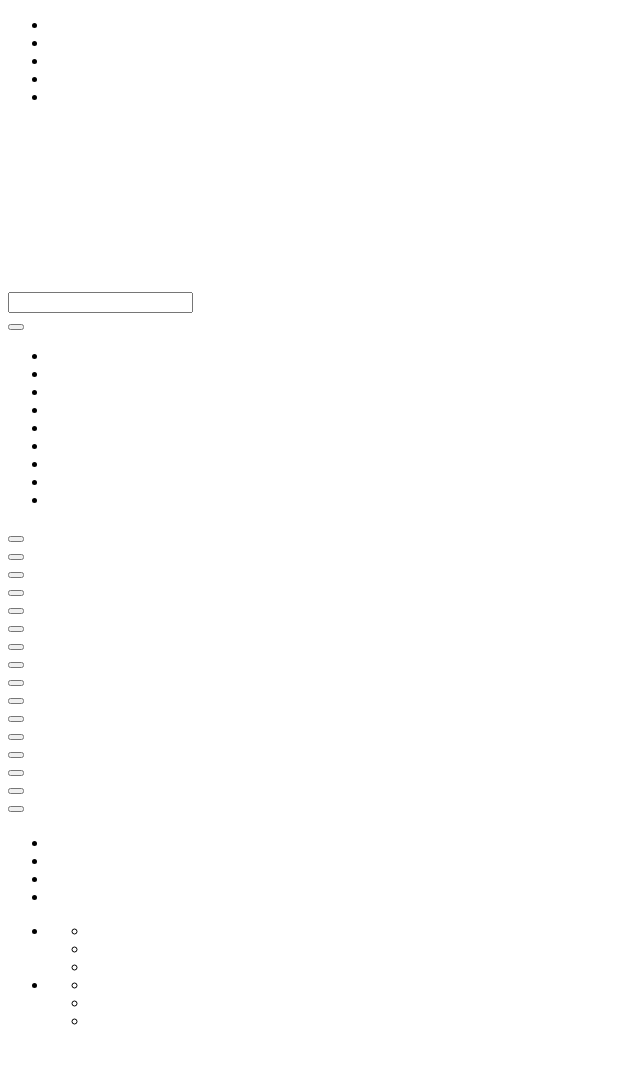
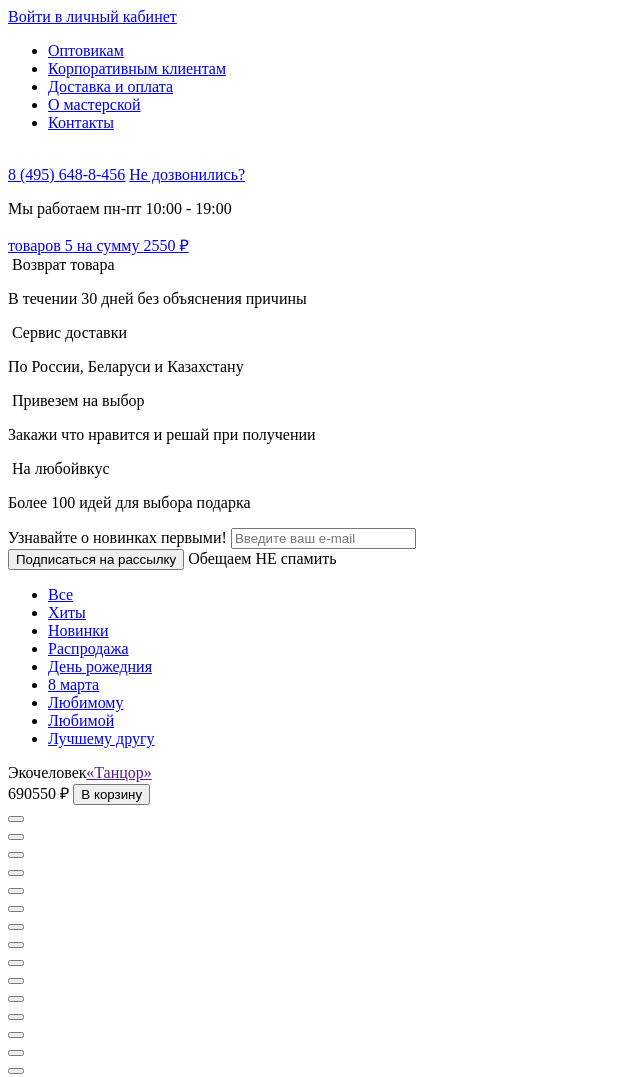
Before and after one commit to uspehcoursbrest/LobkoGroupProject, a plain HTML site: page main.html in a window 1280 px wide. Shown: the top 1077 px of the page, without its empty margins (0-640 px from the left). Before the commit the page ends 1046 px from the top, so only its background shows below. Drawn offline with Linux system fonts and the light colour scheme.

Commit message:
Приступили к копированию текста

```diff
--- a/main.html
+++ b/main.html
@@ -8,13 +8,13 @@
 <header>
     <div class="container">
         <div class="left">
-            <a href="#"><span></span></a>
+            <a href="#"><span></span>Войти в личный кабинет</a>
             <ul>
-                <li><a href="#"></a></li>
-                <li><a href="#"></a></li>
-                <li><a href="#"></a></li>
-                <li><a href="#"></a></li>
-                <li><a href="#"></a></li>
+                <li><a href="#">Оптовикам </a></li>
+                <li><a href="#">Корпоративным клиентам</a></li>
+                <li><a href="#">Доставка и оплата</a></li>
+                <li><a href="#">О мастерской</a></li>
+                <li><a href="#">Контакты</a></li>
             </ul>
         </div>
         <div class="logo">
@@ -23,10 +23,11 @@
             </a>
         </div>
         <div class="right">
-            <a href="#"></a>
-            <a href="#"></a>
-            <p></p>
-            <a href="#"></a>
+            <a href="#">8 (495) 648-8-456</a>
+            <a href="#">Не дозвонились?</a>
+            <p>Мы работаем пн-пт
+                10:00 - 19:00</p>
+            <a href="#">товаров <span>5</span> на сумму <span>2550 ₽</span></a>
         </div>
     </div>
 </header>
@@ -40,33 +41,33 @@
             <div class="advantages">
                 <div class="item">
                     <img src="" alt="">
-                    <span></span>
-                    <p></p>
+                    <span>Возврат товара</span>
+                    <p>В течении 30 дней без объяснения причины</p>
                 </div>
                 <div class="item">
                     <img src="" alt="">
-                    <span></span>
-                    <p></p>
+                    <span>Сервис доставки</span>
+                    <p>По России, Беларуси и Казахстану</p>
                 </div>
                 <div class="item">
                     <img src="" alt="">
-                    <span></span>
-                    <p></p>
+                    <span>Привезем на выбор</span>
+                    <p>Закажи что нравится и решай при получении</p>
                 </div>
                 <div class="item">
                     <img src="" alt="">
-                    <span></span>
-                    <p></p>
+                    <span>На любойвкус</span>
+                    <p>Более 100 идей для выбора подарка</p>
                 </div>
 
             </div>
             <div class="subscribe">
                 <form action="#">
-                    <label for=""></label>
-                    <input type="text">
+                    <label for="send">Узнавайте о новинках первыми! </label>
+                    <input type="text" id="send" placeholder="Введите ваш e-mail ">
                     <div class="wrap">
-                        <button></button>
-                        <span></span>
+                        <button>Подписаться на рассылку</button>
+                        <span>Обещаем НЕ спамить</span>
                     </div>
                 </form>
             </div>
@@ -74,15 +75,15 @@
         <div class="catalog">
             <div class="filter">
                 <ul>
-                    <li><a href="#"></a></li>
-                    <li><a href="#"></a></li>
-                    <li><a href="#"></a></li>
-                    <li><a href="#"></a></li>
-                    <li><a href="#"></a></li>
-                    <li><a href="#"></a></li>
-                    <li><a href="#"></a></li>
-                    <li><a href="#"></a></li>
-                    <li><a href="#"></a></li>
+                    <li><a href="#">Все</a></li>
+                    <li><a href="#">Хиты</a></li>
+                    <li><a href="#">Новинки</a></li>
+                    <li><a href="#">Распродажа </a></li>
+                    <li><a href="#">День рожедния</a></li>
+                    <li><a href="#"> 8 марта</a></li>
+                    <li><a href="#">Любимому</a></li>
+                    <li><a href="#">Любимой</a></li>
+                    <li><a href="#">Лучшему другу</a></li>
                 </ul>
                 <div class="view">
                     <span></span>
@@ -92,9 +93,9 @@
             <div class="cards">
                 <div class="cadr">
                     <div class="img"></div>
-                    <div class="content"><span class="title"></span><a href=""></a>
-                        <div class="buy"><span class="price"><span class="old"></span></span>
-                            <button></button>
+                    <div class="content"><span class="title">Экочеловек</span><a href="">«Танцор»</a>
+                        <div class="buy"><span class="price"><span class="old">690</span>550 ₽</span>
+                            <button>В корзину</button>
                         </div>
                     </div>
                 </div>
```
